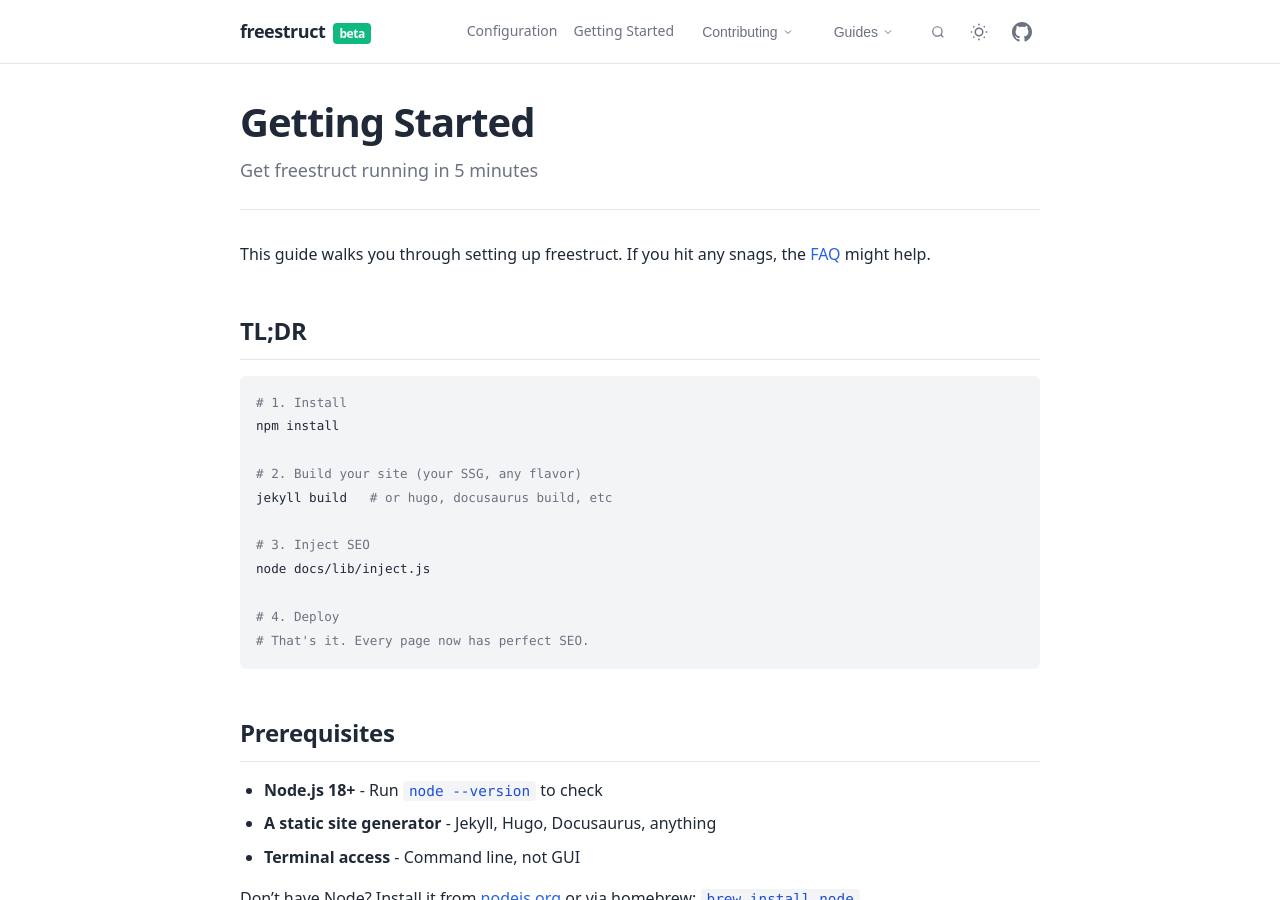
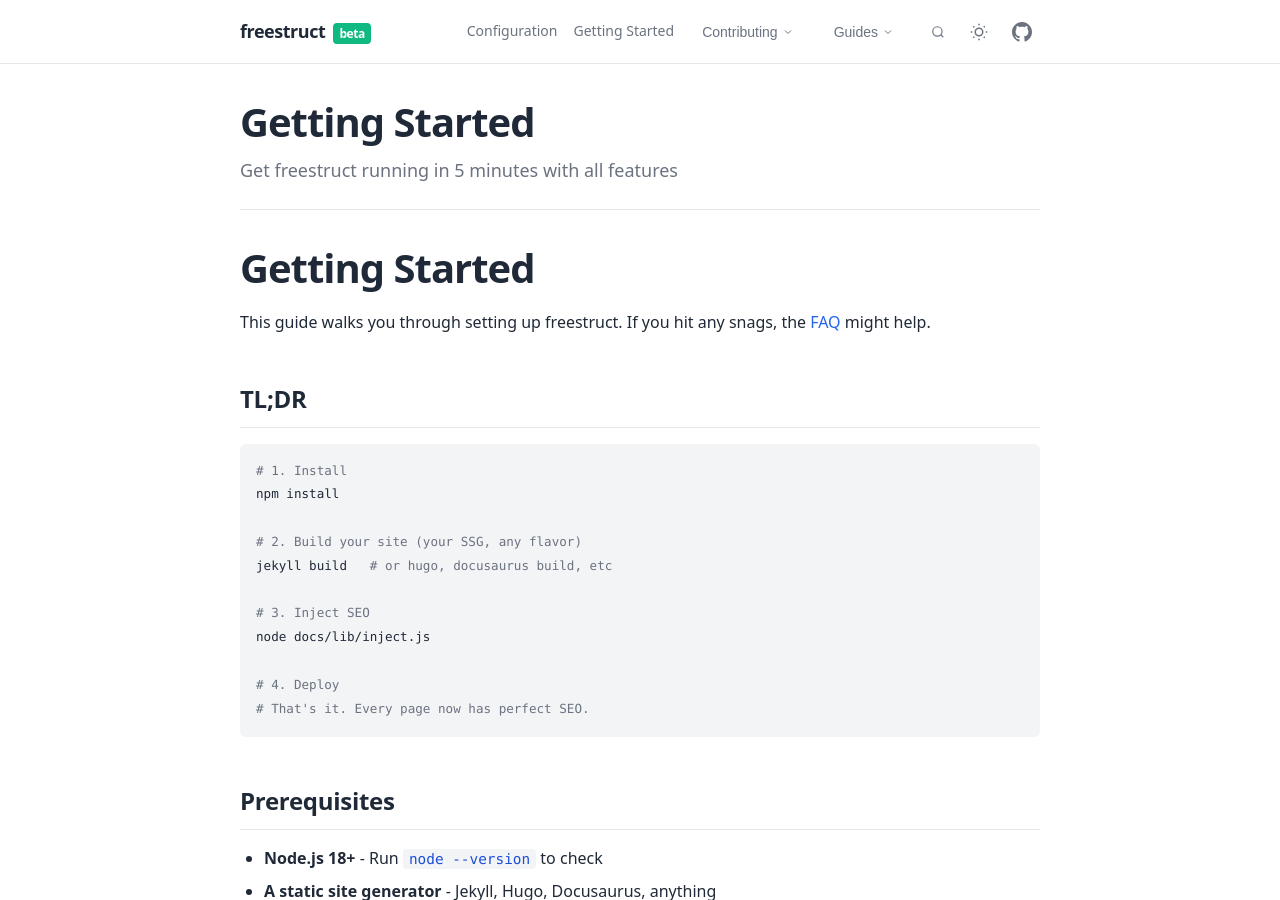
Before and after one commit to dhaupin/freestruct, a Jekyll site: the page built from docs/getting-started.md, in a window 1280 px wide and 900 px high. Built offline with Jekyll 4.4.1, drawn with Linux system fonts in a browser that asks for light colours.

Commit message:
Doc: Full documentation update v0.3.1
- README: v0.3.1, 1545 lines, 58 functions, 45 outputs
- CHANGELOG: Full feature list for 0.3.1
- AGENTS.md: Updated inject.js stats, 45 outputs
- getting-started.md: Expanded frontmatter
- All docs aligned

```diff
--- a/docs/getting-started.md
+++ b/docs/getting-started.md
@@ -1,7 +1,10 @@
 ---
 title: Getting Started
-description: Get freestruct running in 5 minutes
+description: Get freestruct running in 5 minutes with all features
+ogImage: /og-default.png
 ---
+
+# Getting Started
 
 This guide walks you through setting up freestruct. If you hit any snags, the [FAQ](/guides/cache-busting-faq) might help.
 
```
Also changed, not shown: docs/AGENTS.md (+10 -3 lines), CHANGELOG.md, README.md.
